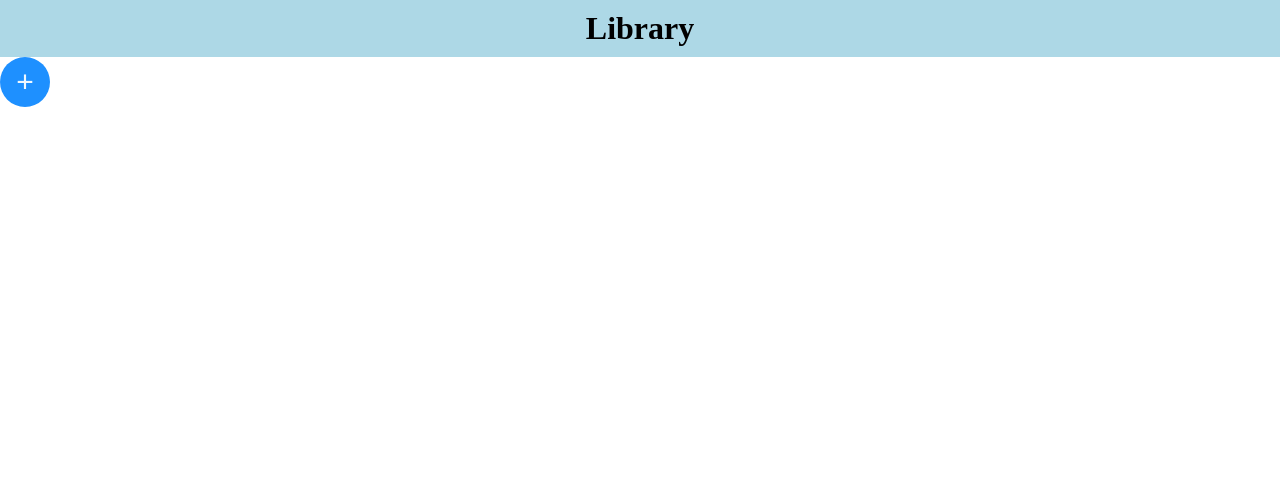
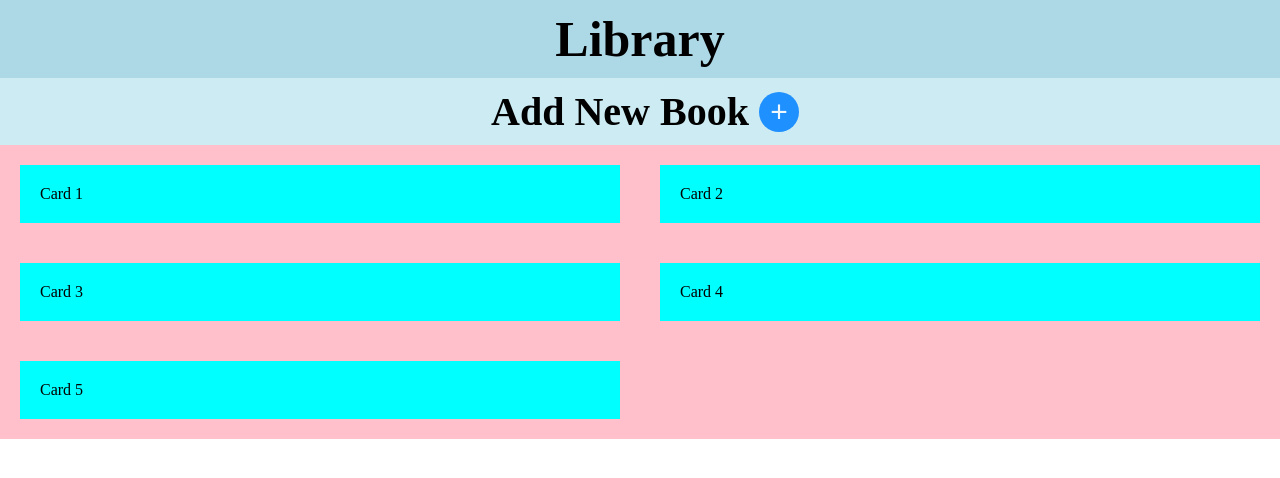
Before and after one commit to Righteous1ce/library-redo, a plain HTML site: page index.html in a window 1280 px wide. Drawn offline with Linux system fonts and the light colour scheme.

Commit message:
created cards to display values

```diff
--- a/index.html
+++ b/index.html
@@ -14,8 +14,12 @@
             <h1>Library</h1>
         </div>
         <div class="user-form">
+            <div class="left-input">
+                <p>Add New Book</p>
+                <button id="new-book">+</button>
 
-            <button id="new-book">+</button>
+
+            </div>
 
             <div class="modal " id="new-book-modal">
                 <h1>Book Info</h1>
@@ -42,14 +46,23 @@
 
 
         </div>
+
         <div id="backdrop" class=""></div>
 
 
-        <div class="main-display">
 
         </div>
 
-        </div>
+            <div class="cards">
+                <div class="card">Card 1</div>
+                <div class="card">Card 2</div>
+                <div class="card">Card 3</div>
+                <div class="card">Card 4</div>
+                <div class="card">Card 5</div>
+            </div>
+
+
+
     </div>
 
 </body>
--- a/script.js
+++ b/script.js
@@ -9,14 +9,9 @@ function Book(title, author, pages, status){
 }
 
 
-// maybe this needs the prototype
+function addBookToLibrary(){
 
-// function addBook(title, author, pages, status){
-    // let title = document.getElementById('title').value;
-    // let author = document.getElementById('author').value;
-    // let pages = document.getElementById('pages').value;
-    // let status = document.getElementById('status').value;
-// }
+}
 
 
 const submit = document.getElementById('submit');
--- a/style.css
+++ b/style.css
@@ -14,17 +14,18 @@
     display: flex;
     justify-content: center;
     align-items: center;
-    background-color: lightblue
+    background-color: lightblue;
 
 }
 
 .upper-navbar > h1{
     margin: 10px;
+    font-size: 50px;
 }
 
 #new-book{
-    height: 50px;
-    width: 50px;
+    height: 40px;
+    width: 40px;
     border-radius: 50%;
     border: none;
     font-size: 30px;
@@ -39,6 +40,18 @@
 
 }
 
+.left-input{
+    display: flex;
+    justify-content: center;
+    align-items: center;
+   background-color: rgba(156, 216, 230, 0.5);
+}
+.left-input > p{
+    font-family: 'Times New Roman', Times, serif;
+    font-size: 40px;
+    font-weight: bold;
+    padding: 10px;
+}
 .modal{
     display: flex;
     justify-content: center;
@@ -123,3 +136,20 @@ input[type="radio"]{
 #cancel:hover{
     background-color: rgba(255, 50, 57, 0.5);
 }
+
+.main-display{
+    background-color: pink;
+}
+
+.cards{
+    background-color: pink;
+    margin: 0;
+    display: grid;
+    grid-template-columns: 50% 50%;
+}
+.card{
+    background-color: aqua;
+    padding: 20px;
+    margin: 20px;
+
+}
```
